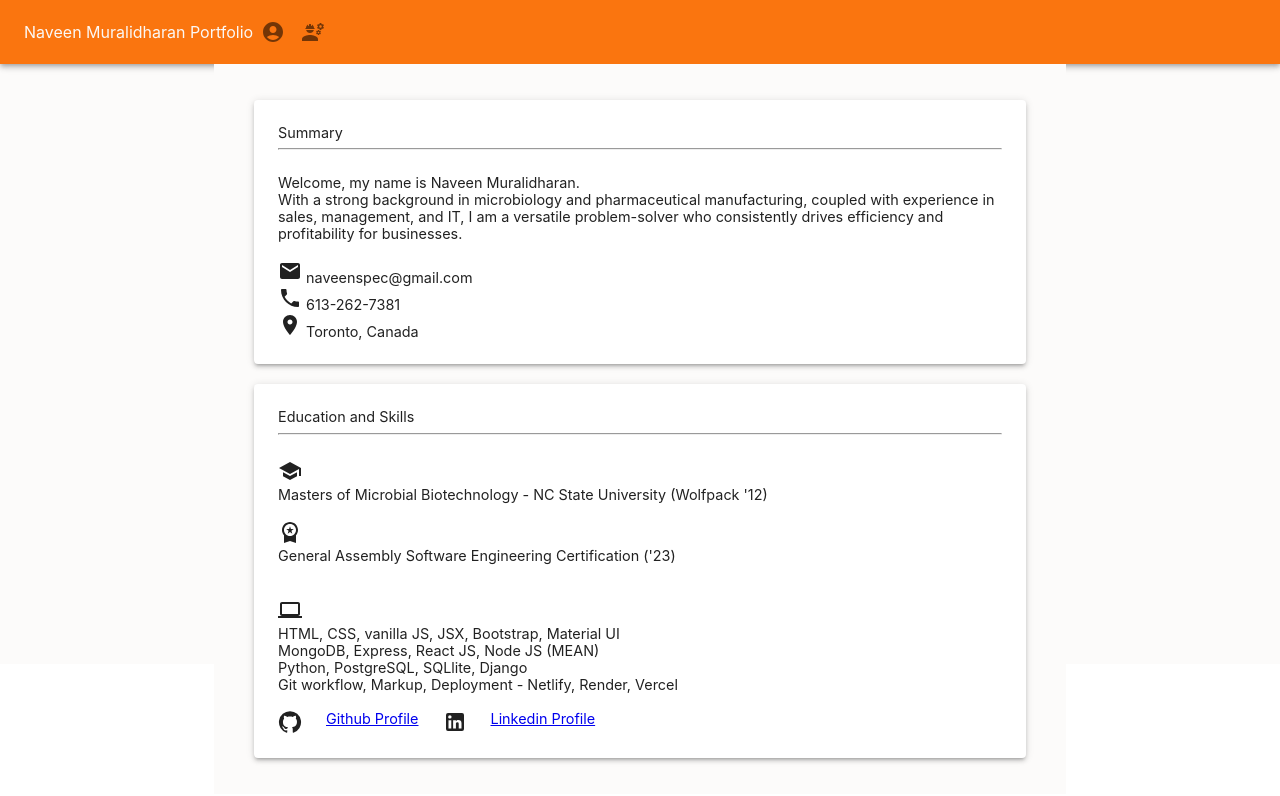
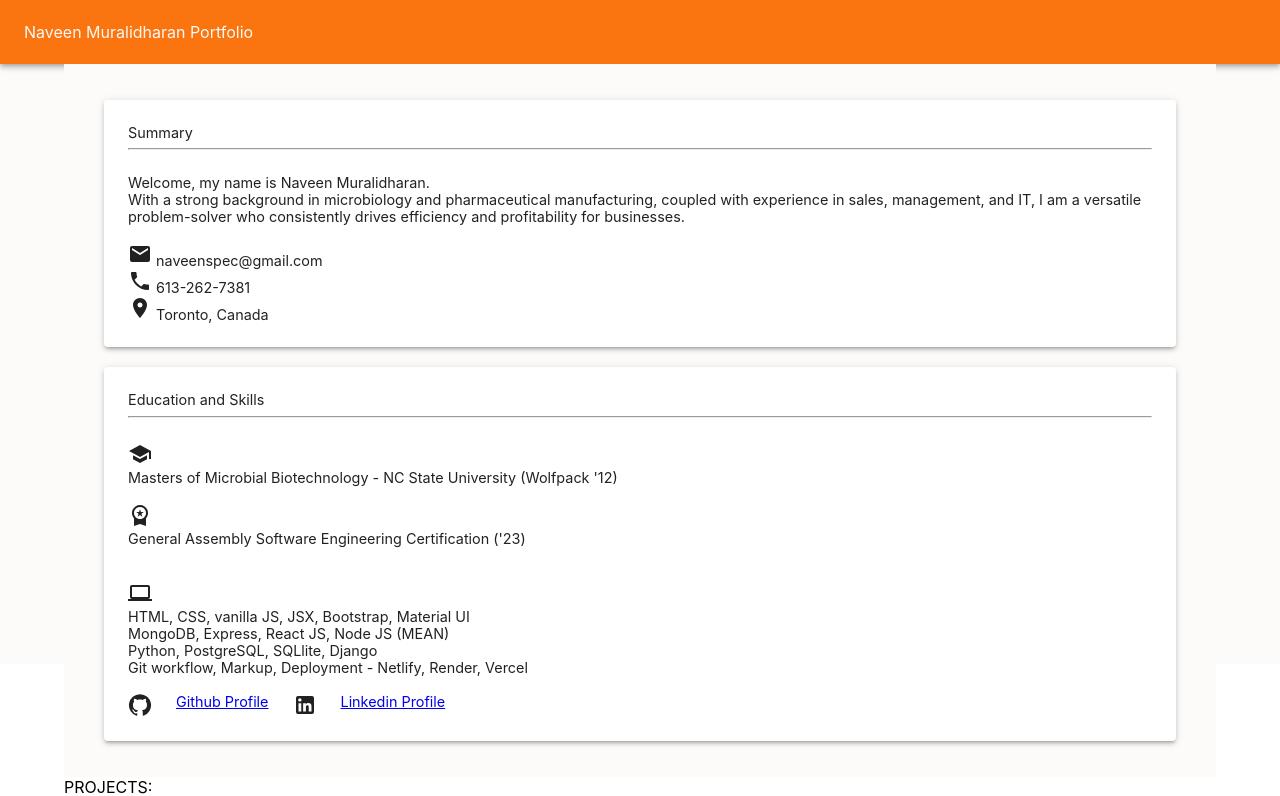
Before and after one commit to NaveenMuralidharan/portfolioApp_frontend, a React (Create React App) app: page / in a window 1280 px wide. Shown: the top 796 px of the page. Built offline with nearby package versions, Linux system fonts and the light colour scheme.

Commit message:
styling done

```diff
--- a/src/pages/Home.js
+++ b/src/pages/Home.js
@@ -42,10 +42,10 @@ const Home = (props)=> {
 
     return <Box sx={{ bgcolor: '#fcfbfa'}}>
             <AppBar sx={{bgcolor: '#fa750f', color: '#fcf8f5'}} position= 'static'>
-                <Toolbar sx={{width: "100%", padding: '2'}}>
+                <Toolbar sx={{width: "100%"}}>
                     Naveen Muralidharan Portfolio <br></br>
 
-                    <Tooltip title="About Naveen">
+                    {/* <Tooltip title="About Naveen">
                         <IconButton
                             component={Link} to="/about"
                         >
@@ -59,18 +59,18 @@ const Home = (props)=> {
                         >
                             <EngineeringIcon />
                         </IconButton>
-                    </Tooltip>
+                    </Tooltip> */}
 
 
                 </Toolbar>
             </AppBar>
-        <Container sx={{ height: '600px'}} maxWidth="md">
+        <Container sx={{ height: '600px', maxWidth: 'md'}} >
 
 
 
 
 
-          <Container sx={{bgcolor: '#fcfbfa'}} maxWidth="md">
+          <Container sx={{bgcolor: '#fcfbfa'}}>
             <br></br>
 
             <Box sx={{
```
